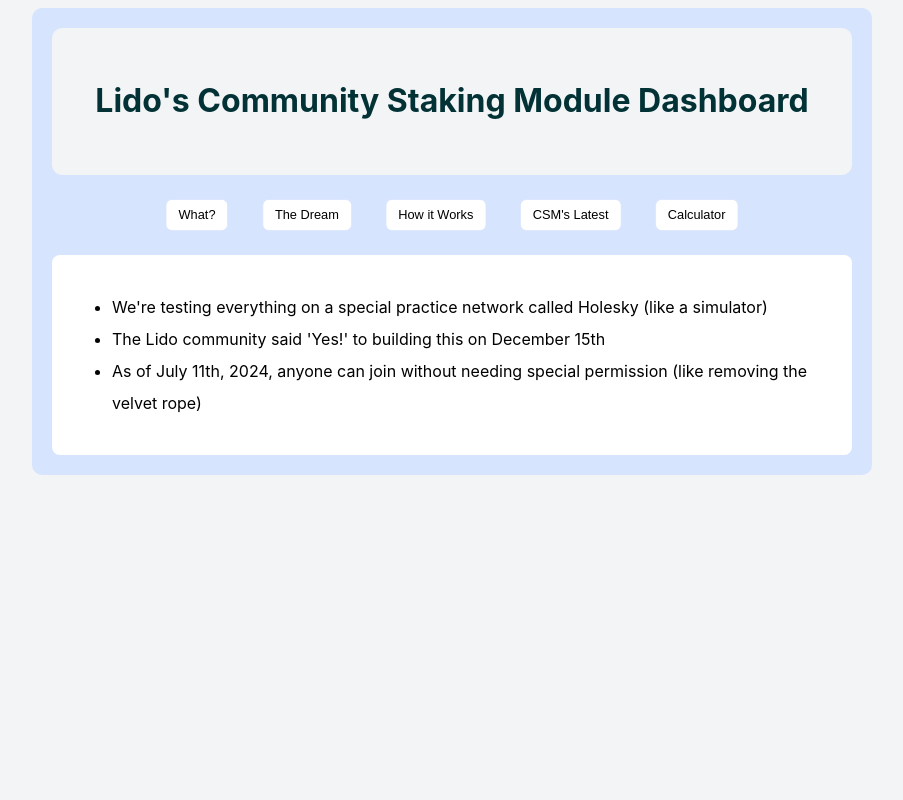
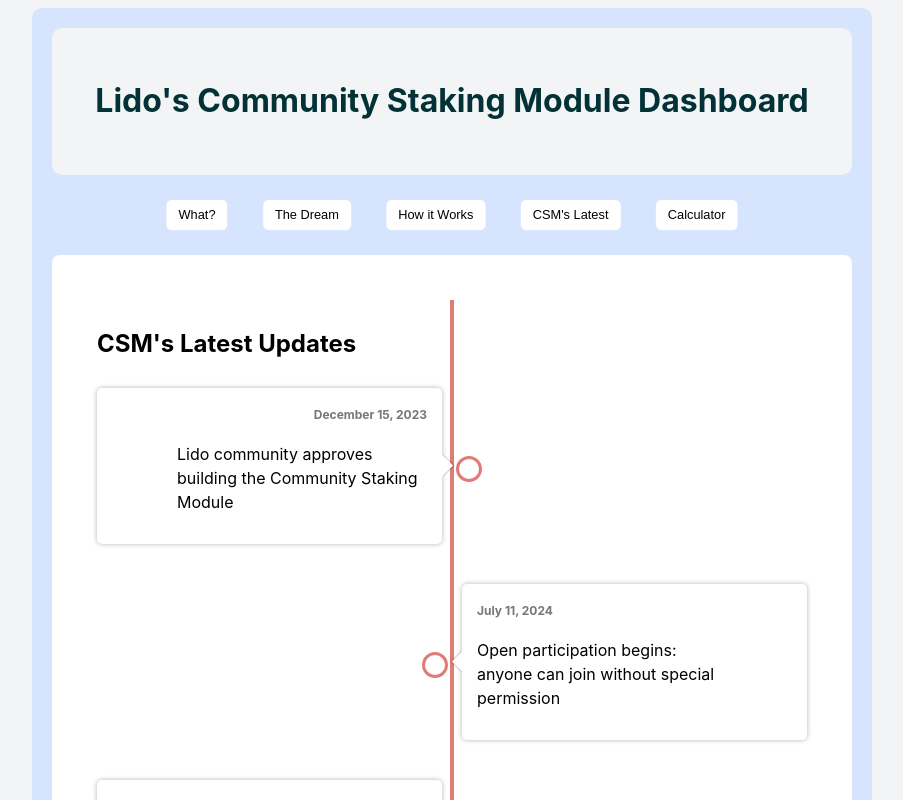
Before and after one commit to kayvee-x/lido-csm, a React (Create React App) app: page / in a window 1280 px wide. Both pictures are taken after a click on the button "CSM's Latest". Shown: the top 800 px of the page, without its empty margins (188-1091 px from the left). Built offline with nearby package versions, Linux system fonts and the light colour scheme.

Commit message:
minor updates

```diff
--- a/src/App.js
+++ b/src/App.js
@@ -27,9 +27,26 @@
     ],
 
     status: [
-      "We're testing everything on a special practice network called Holesky (like a simulator)",
-      "The Lido community said 'Yes!' to building this on December 15th",
-      "As of July 11th, 2024, anyone can join without needing special permission (like removing the velvet rope)",
+      { date: "December 15, 2023", event: "Lido community approves building the Community Staking Module" },
+      { date: "July 11, 2024", event: "Open participation begins: anyone can join without special permission" },
+      { date: "Present", event: "Testing on Holesky testnet continues" },
+    ],
+    setup: [
+      "Prepare VM/Hardware: Create a Google Cloud VM (2 vCPU, 8GB RAM, 350GB SSD, Ubuntu 24.04 LTS)",
+      <span key="2">
+        Install ETHPillar: SSH into VM, run installation command from{" "}
+        <a
+          href="https://www.coincashew.com/coins/overview-eth/ethpillar"
+          target="_blank"
+          rel="noopener noreferrer"
+        >
+          Coincashew website
+        </a>
+      </span>,
+      "Configure ETHPillar: Follow TUI prompts to sync clients and generate validator keys",
+      "Get Holesky ETH: Use provided faucets",
+      "Upload deposit data: Generate with ETHPillar, upload to CSM Widget",
+      "Monitor: Use ETHPillar TUI for node management and monitoring",
     ],
   };
 
@@ -80,18 +97,33 @@
           {activeTab === "summary" && <p>{csmInfo.summary}</p>}
           {activeTab === "vision" && <p>{csmInfo.vision}</p>}
           {activeTab === "characteristics" && (
+          <>
             <ul>
               {csmInfo.characteristics.map((char, index) => (
                 <li key={index}>{char}</li>
               ))}
             </ul>
+            <h3>Setup Guide:</h3>
+            <ol>
+              {csmInfo.setup.map((step, index) => (
+                <li key={index}>{typeof step === 'string' ? step : step}</li>
+              ))}
+            </ol>
+          </>
         )}
           {activeTab === "status" && (
-            <ul>
-              {csmInfo.status.map((status, index) => (
-                <li key={index}>{status}</li>
+            <div className="timeline">
+              <h2>CSM's Latest Updates</h2>
+              {csmInfo.status.map((item, index) => (
+                <div key={index} className="timeline-item">
+                  <div className="timeline-item-content">
+                    <time>{item.date}</time>
+                    <p>{item.event}</p>
+                    <span className="circle" />
+                  </div>
+                </div>
               ))}
-            </ul>
+            </div>
           )}
           {activeTab === "calculator" && (
             <div className="calculator">
--- a/src/styles.css
+++ b/src/styles.css
@@ -102,3 +102,106 @@
   font-style: italic;
   color: #666;
 }
+.timeline {
+  margin: 0 auto;
+  max-width: 800px;
+  padding: 25px;
+  position: relative;
+}
+
+.timeline::before {
+  background-color: #e17b77;
+  content: '';
+  height: 100%;
+  left: calc(50% - 2px);
+  position: absolute;
+  width: 4px;
+}
+
+.timeline-item {
+  margin-bottom: 40px;
+  position: relative;
+}
+
+.timeline-item:last-child {
+  margin-bottom: 0;
+}
+
+.timeline-item-content {
+  background-color: #fff;
+  border-radius: 5px;
+  box-shadow: 0 0 5px rgba(0, 0, 0, 0.3);
+  display: flex;
+  flex-direction: column;
+  align-items: flex-end;
+  padding: 15px;
+  position: relative;
+  width: calc(50% - 40px);
+}
+
+.timeline-item:nth-child(odd) .timeline-item-content {
+  align-items: flex-start;
+  margin-left: auto;
+}
+
+.timeline-item-content::after {
+  content: ' ';
+  background-color: #fff;
+  box-shadow: 1px -1px 1px rgba(0, 0, 0, 0.2);
+  position: absolute;
+  right: -7.5px;
+  top: calc(50% - 7.5px);
+  transform: rotate(45deg);
+  width: 15px;
+  height: 15px;
+}
+
+.timeline-item:nth-child(odd) .timeline-item-content::after {
+  right: auto;
+  left: -7.5px;
+  box-shadow: -1px 1px 1px rgba(0, 0, 0, 0.2);
+}
+
+.timeline-item-content time {
+  color: #777;
+  font-size: 12px;
+  font-weight: bold;
+}
+
+.timeline-item-content p {
+  font-size: 16px;
+  line-height: 24px;
+  margin: 15px 0;
+  max-width: 250px;
+}
+
+.timeline-item-content .circle {
+  background-color: #fff;
+  border: 3px solid #e17b77;
+  border-radius: 50%;
+  position: absolute;
+  top: calc(50% - 10px);
+  right: -40px;
+  width: 20px;
+  height: 20px;
+  z-index: 100;
+}
+
+.timeline-item:nth-child(odd) .timeline-item-content .circle {
+  right: auto;
+  left: -40px;
+}
+
+@media only screen and (max-width: 767px) {
+  .timeline-item-content {
+    max-width: 100%;
+  }
+}
+.content a {
+  color: #0066cc;
+  text-decoration: none;
+}
+
+.content a:hover {
+  text-decoration: underline;
+}
```
Lines whose indentation alone changed are shown as unchanged.
